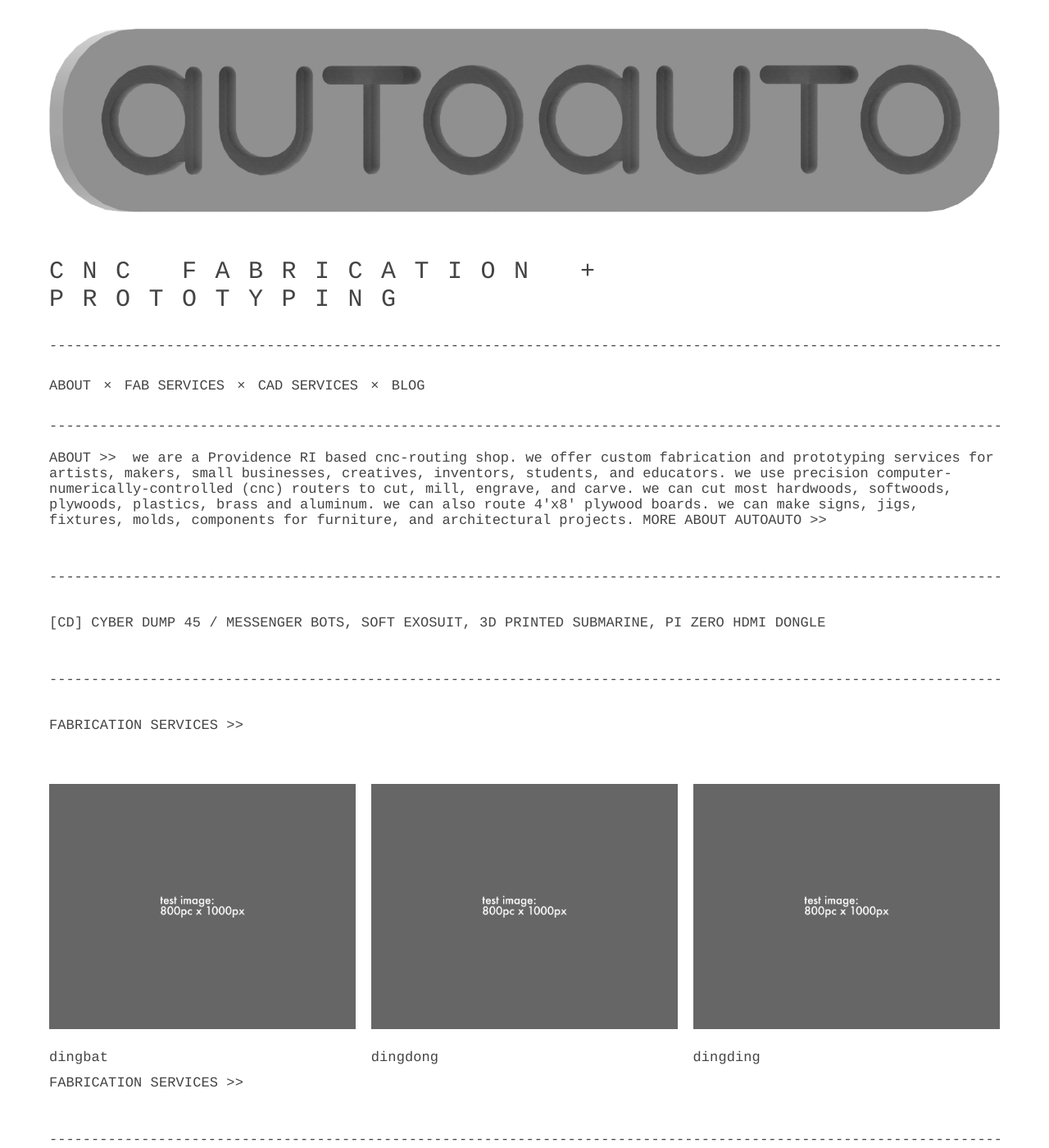
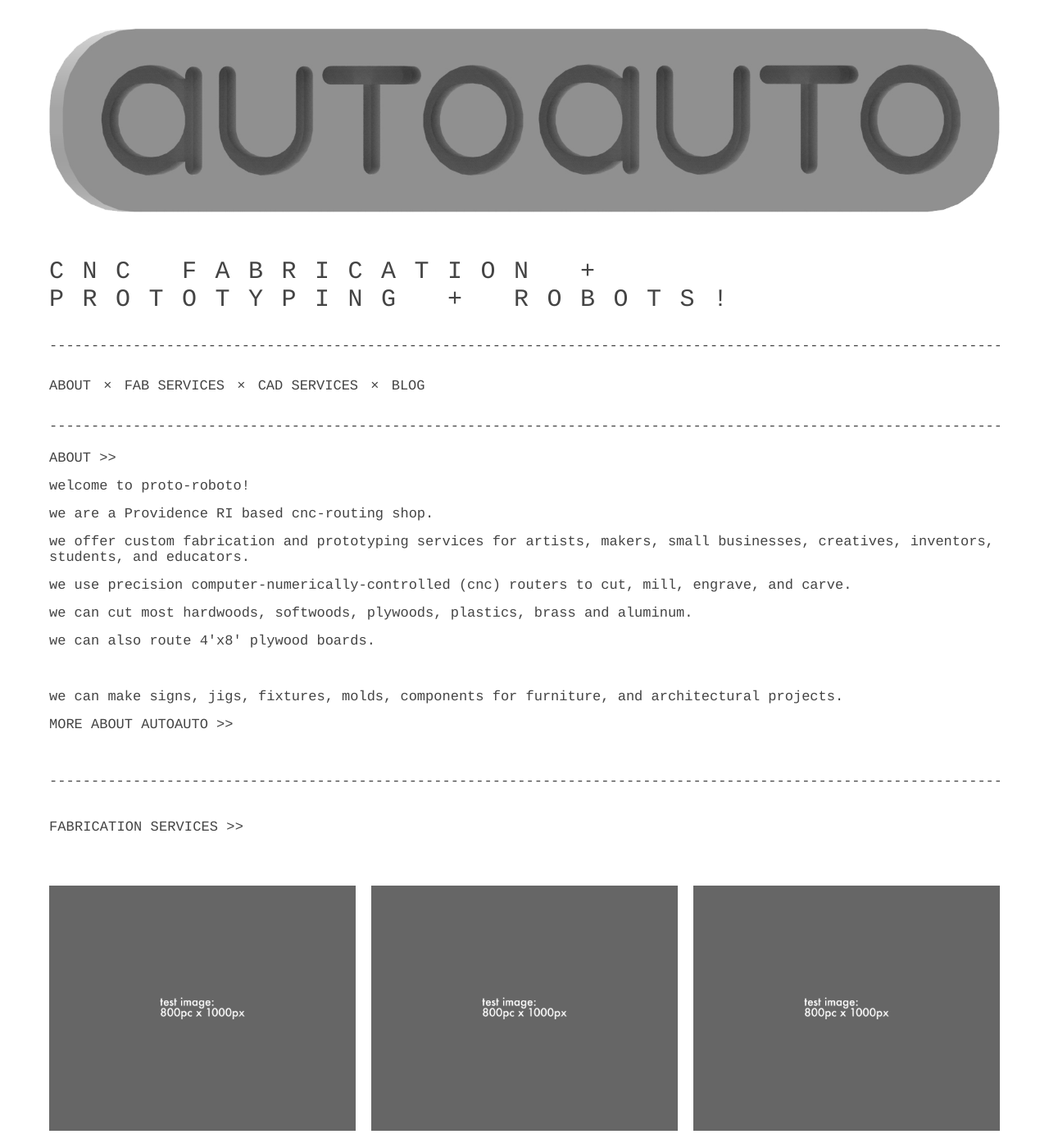
Before and after one commit to jeromearul/jeromearul.github.io, a Jekyll site: the page test2/test2.html, which Jekyll copies as it is, in a window 1280 px wide and 1400 px high. Shown: the whole window at 82% size. Built offline with Jekyll 4.4.1, drawn with Linux system fonts in a browser that asks for light colours; some of the changed text lies outside the part shown.

Commit message:
CLEAN UP

```diff
--- a/test2/test2.html
+++ b/test2/test2.html
@@ -9,9 +9,8 @@
 
 <body>
 
-    <div id="page">
-        <div id="content">
-
+<div id="page">
+<div id="content">
 
 <!--HEADER SECTION -->
 <div id="header">
@@ -19,9 +18,8 @@
 <a href="http://jeromearul.com/test/autoauto">
 <img src="autoauto/autoauto2.png" alt="autoauto" width="100%"></a>
 
-<div id="desc"><p>CNC FABRICATION + PROTOTYPING</p></div>
-
-        <pre>
+<div id="desc"><p>CNC FABRICATION + PROTOTYPING + ROBOTS!</p></div>
+<pre>
 ------------------------------------------------------------------------------------------------------------------------------------------------------------------------------------------------------------------------------------------------------------------------------------------------------------</pre>
 
 <!--NAVIGATION -->
@@ -43,35 +41,25 @@
 <div id="header"><pre>
 ------------------------------------------------------------------------------------------------------------------------------------------------------------------------------------------------------------------------------------------------------------------------------------------------------------</pre>
 
-<div id="list">
-<a href="http://jeromearul.com/autoauto"><span>ABOUT &#62;&#62;</span></a>
-we are a Providence RI based cnc-routing shop.
-we offer custom fabrication and prototyping services for artists, makers, small businesses, creatives, inventors, students, and educators.
-we use precision computer-numerically-controlled (cnc) routers to cut, mill, engrave, and carve.
-we can cut most hardwoods, softwoods, plywoods, plastics, brass and aluminum.
-we can also route 4'x8' plywood boards.
+<div id="list"><ul>
+<li><a href="http://jeromearul.com/autoauto"><span>ABOUT &#62;&#62;</span></a></li>
 
-we can make signs, jigs, fixtures, molds, components for furniture, and architectural projects.
-<a href="http://jeromearul.com/autoauto"><span>MORE ABOUT AUTOAUTO &#62;&#62;</span></a>
-</div>
+<li>welcome to proto-roboto!</li>
+<li>we are a Providence RI based cnc-routing shop.</li>
+<li>we offer custom fabrication and prototyping services for artists, makers, small businesses, creatives, inventors, students, and educators.</li>
+<li>we use precision computer-numerically-controlled (cnc) routers to cut, mill, engrave, and carve.</li>
+<li>we can cut most hardwoods, softwoods, plywoods, plastics, brass and aluminum.</li>
+<li>we can also route 4'x8' plywood boards.</li>
+<br>
+<li>we can make signs, jigs, fixtures, molds, components for furniture, and architectural projects.</li>
+<li><a href="http://jeromearul.com/autoauto"><span>MORE ABOUT AUTOAUTO &#62;&#62;</span></a></li>
+</ul></div>
 </div>
 
 <div id="header"><pre>
 ------------------------------------------------------------------------------------------------------------------------------------------------------------------------------------------------------------------------------------------------------------------------------------------------------------</pre></div>
 
-            <!--THE LIST -->
-
-            <div id="list">
-            <ul>
-                <li>
-                    <a href="https://n-o-d-e.net/cd45.html">
-                        <span class="tag">[CD]</span><span>CYBER DUMP 45 / MESSENGER BOTS, SOFT EXOSUIT, 3D PRINTED SUBMARINE, PI ZERO HDMI DONGLE</span>
-                    </a>
-                </li></ul></div>
-
-
-<div id="header"><pre>
-------------------------------------------------------------------------------------------------------------------------------------------------------------------------------------------------------------------------------------------------------------------------------------------------------------</pre></div>
+<!--FAB SERVICES -->
 
 <div id="list"><ul>
 <li><a href="http://jeromearul.com/autoauto"><span>FABRICATION SERVICES &#62;&#62;</span></a></li>
@@ -90,14 +78,16 @@
 </div>
 
 <div id="list"><ul>
-<li><a href="http://jeromearul.com/autoauto"><span>FABRICATION SERVICES &#62;&#62;</span></a></li>
+<li><a href="http://jeromearul.com/autoauto"><span>MORE FABRICATION SERVICES &#62;&#62;</span></a></li>
 </ul></div>
 
 <div id="header"><pre>
 ------------------------------------------------------------------------------------------------------------------------------------------------------------------------------------------------------------------------------------------------------------------------------------------------------------</pre></div>
 
+<!--CAD SERVICES -->
+
 <div id="list"><ul>
-<li><a href="http://jeromearul.com/autoauto"><span>FABRICATION SERVICES &#62;&#62;</span></a></li>
+<li><a href="http://jeromearul.com/autoauto"><span>CAD SERVICES &#62;&#62;</span></a></li>
 </ul></div>
 
 <div class="section group">
@@ -113,26 +103,23 @@
 </div>
 
 <div id="list"><ul>
-<li><a href="http://jeromearul.com/autoauto"><span>FABRICATION SERVICES &#62;&#62;</span></a></li>
+<li><a href="http://jeromearul.com/autoauto"><span>MORE CAD SERVICES &#62;&#62;</span></a></li>
 </ul></div>
 
 <div id="header"><pre>
 ------------------------------------------------------------------------------------------------------------------------------------------------------------------------------------------------------------------------------------------------------------------------------------------------------------</pre></div>
 
-           <!--BLOG -->
+<!--BLOG -->
 
-            <div id="list"><ul>
+<div id="list"><ul>
 <li><a href="http://jeromearul.com/autoauto"><span>BLOG &#62;&#62;</span></a></li>
-<li><a href="http://n-o-d-e.net/ethernet.html"><span>BLAH BLAH</span></a></li>
-<li><a href="http://n-o-d-e.net/decentraland2.html"><span>DAH DAH</span></a></li>
-<li><a href="http://n-o-d-e.net/bitcoin.html"><span>THE THE</span></a></li>
+<li><a><span>COMING SOON!</span></a></li>
 </ul></div>
 
+<div id="footer"><pre>------------------------------------------------------------------------------------------------------------------------------------------------------------------------------------------------------------------------------------------------------------------------------------------------------------</pre>
 
-            <!--FOOTER SECTION -->
+<!--FOOTER -->
 
-            <div id="footer">
-                <pre>------------------------------------------------------------------------------------------------------------------------------------------------------------------------------------------------------------------------------------------------------------------------------------------------------------</pre>
 <div class="filter">
 <a href="http://jeromearul.com/autoauto">HOME</a>
 
```
